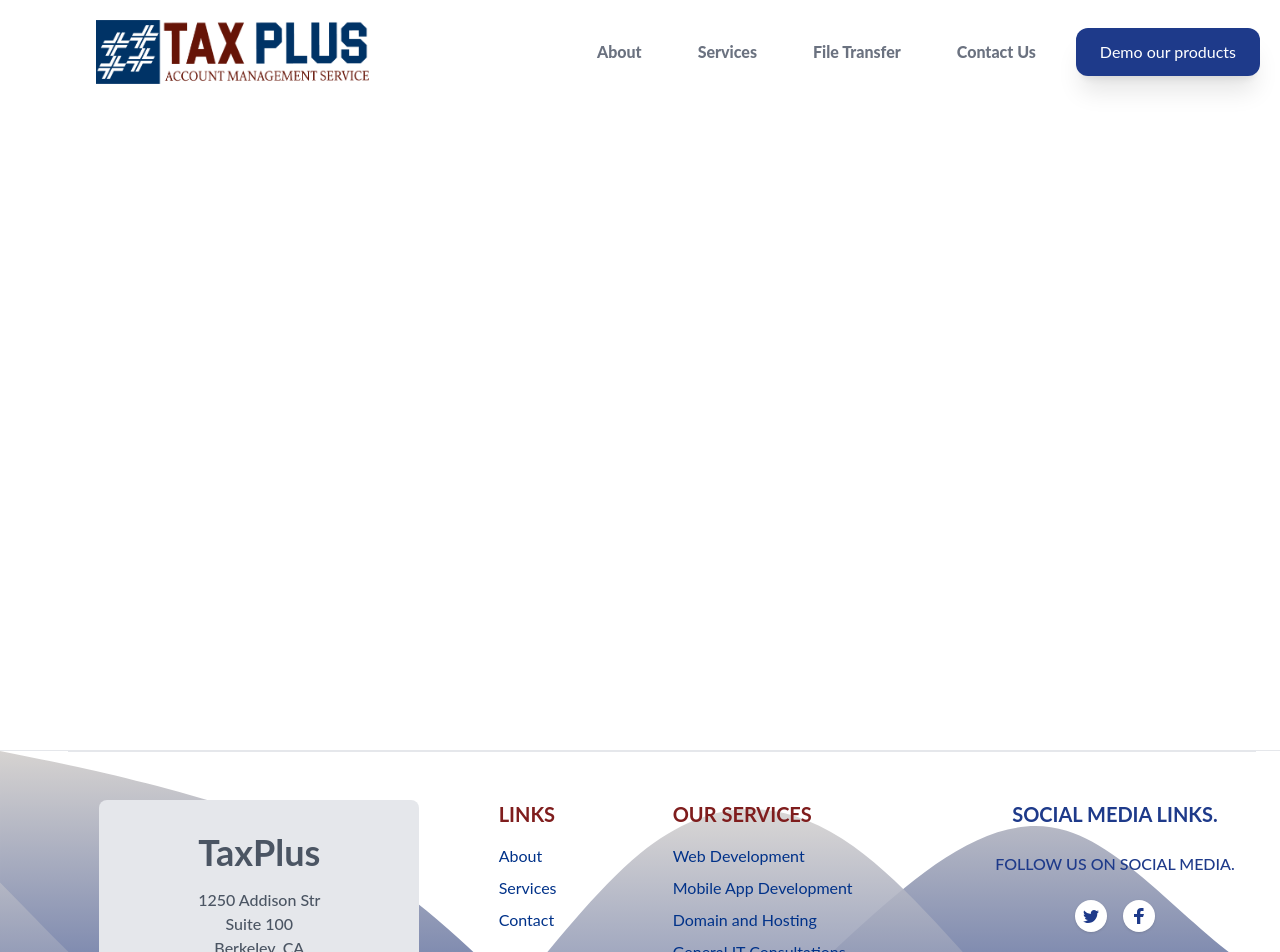
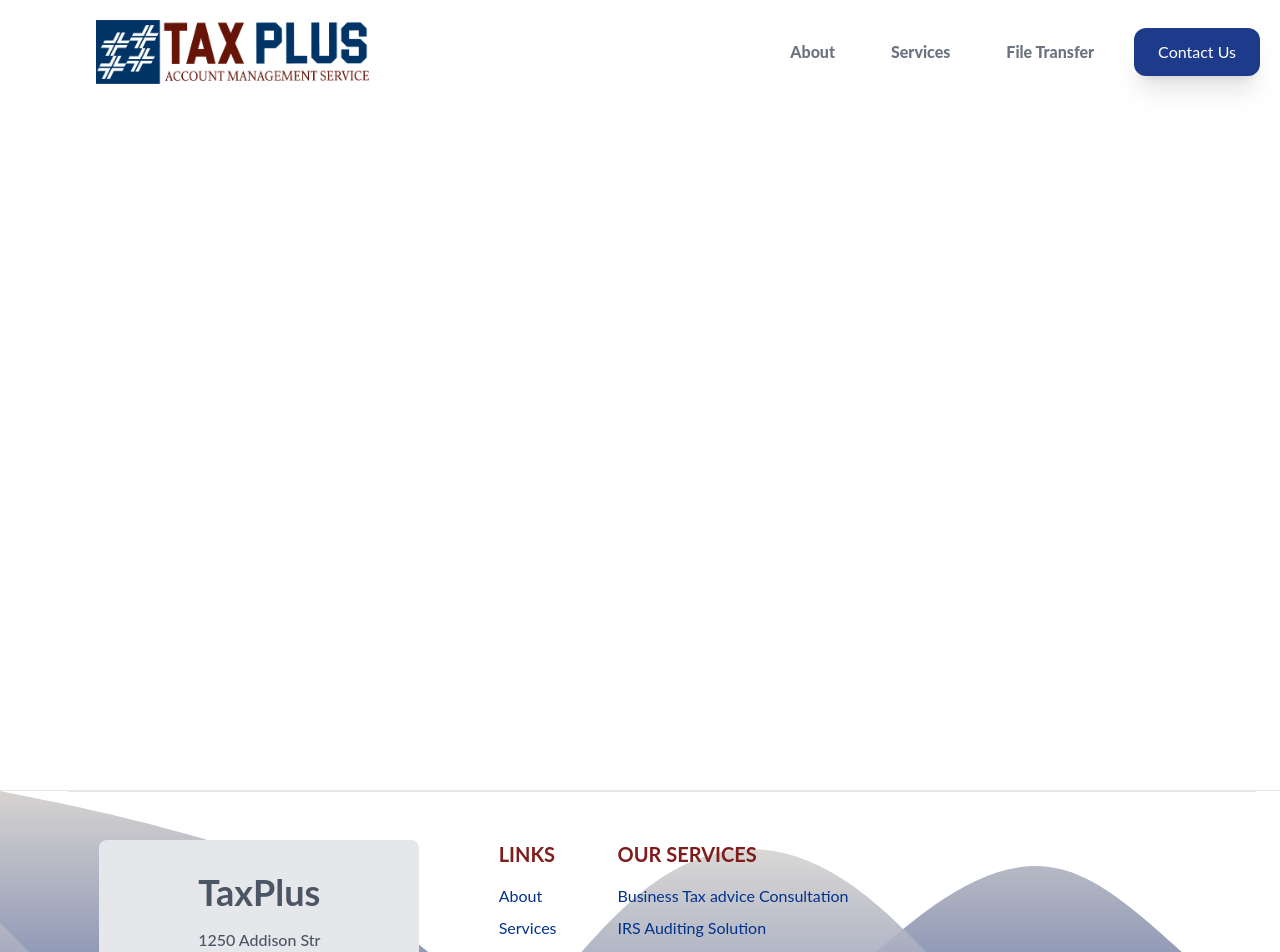
Before and after one commit to craftersol728/Taxplus, a React (Create React App) app: page /contact in a window 1280 px wide. Shown: the top 952 px of the page. Built offline with nearby package versions, Linux system fonts and the light colour scheme.

Commit message:
deleted demo page

```diff
--- a/src/components/Footer.js
+++ b/src/components/Footer.js
@@ -44,49 +44,19 @@ const Footer = () => {
                         <h6 className="text-red-900 text-xl font-bold mb-4">OUR SERVICES</h6>
                         <ul className="text-md">
                         <li className="mb-2">
-                            <Link to="#" className="text-[#013289] hover:text-gray-900 hover:tracking-wider transition duration-250 ease-in-out">Web Development</Link>
+                            <Link to="#" className="text-[#013289] hover:text-gray-900 hover:tracking-wider transition duration-250 ease-in-out">Business Tax advice Consultation</Link>
                         </li>
                         <li className="mb-2">
-                            <Link to="#" className="text-[#013289] hover:text-gray-900 hover:tracking-wider transition duration-250 ease-in-out">Mobile App Development</Link>
+                            <Link to="#" className="text-[#013289] hover:text-gray-900 hover:tracking-wider transition duration-250 ease-in-out">IRS Auditing Solution</Link>
                         </li>
                         <li className="mb-2">
-                            <Link to="#" className="text-[#013289] hover:text-gray-900 hover:tracking-wider transition duration-250 ease-in-out">Domain and Hosting</Link>
+                            <Link to="#" className="text-[#013289] hover:text-gray-900 hover:tracking-wider transition duration-250 ease-in-out">Payroll Management</Link>
                         </li>
                         <li className="mb-2">
-                            <Link to="#" className="text-[#013289] hover:text-gray-900 hover:tracking-wider transition duration-250 ease-in-out">General IT Consultations</Link>
+                            <Link to="#" className="text-[#013289] hover:text-gray-900 hover:tracking-wider transition duration-250 ease-in-out">Comprehensive Tax Preparation, Planning</Link>
                         </li>
                         </ul>
                     </div>
-
-                    {/* 4th block */}
-                    <div className="col-span-12 text-center mx-auto lg:col-span-3 font-bold uppercase text-blue-900">
-                        <div className="text-xl mb-6">
-                            Social Media Links.
-                        </div>
-
-                                <div className="text-md font-medium mb-6">
-                                    Follow us on social media.
-                                </div>
-                        <div className="mx-auto text-center mt-2">
-                                <ul className="flex justify-center mb-4 md:mb-0">
-                                    <li>
-                                        <Link to="#" className="flex justify-center items-center text-blue-900 hover:text-gray-500 bg-white hover:bg-white-100 rounded-full shadow transition duration-150 ease-in-out" aria-label="Twitter">
-                                        <svg className="w-8 h-8 fill-current" viewBox="0 0 32 32" xmlns="http://www.w3.org/2000/svg">
-                                            <path d="M24 11.5c-.6.3-1.2.4-1.9.5.7-.4 1.2-1 1.4-1.8-.6.4-1.3.6-2.1.8-.6-.6-1.5-1-2.4-1-1.7 0-3.2 1.5-3.2 3.3 0 .3 0 .5.1.7-2.7-.1-5.2-1.4-6.8-3.4-.3.5-.4 1-.4 1.7 0 1.1.6 2.1 1.5 2.7-.5 0-1-.2-1.5-.4 0 1.6 1.1 2.9 2.6 3.2-.3.1-.6.1-.9.1-.2 0-.4 0-.6-.1.4 1.3 1.6 2.3 3.1 2.3-1.1.9-2.5 1.4-4.1 1.4H8c1.5.9 3.2 1.5 5 1.5 6 0 9.3-5 9.3-9.3v-.4c.7-.5 1.3-1.1 1.7-1.8z" />
-                                        </svg>
-                                        </Link>
-                                    </li>
-                                    <li className="ml-4">
-                                        <Link to="#" className="flex justify-center items-center text-blue-900 hover:text-gray-500 bg-white hover:bg-white-100 rounded-full shadow transition duration-150 ease-in-out" aria-label="Facebook">
-                                        <svg className="w-8 h-8 fill-current" viewBox="0 0 32 32" xmlns="http://www.w3.org/2000/svg">
-                                            <path d="M14.023 24L14 17h-3v-3h3v-2c0-2.7 1.672-4 4.08-4 1.153 0 2.144.086 2.433.124v2.821h-1.67c-1.31 0-1.563.623-1.563 1.536V14H21l-1 3h-2.72v7h-3.257z" />
-                                        </svg>
-                                        </Link>
-                                    </li>
-                                </ul>
-                            </div>
-                    </div>
-
                     </div>
 
                     <div className="flex flex-wrap items-center md:justify-between justify-center mx-auto px-4">
--- a/src/components/Navbar/NavLinks.js
+++ b/src/components/Navbar/NavLinks.js
@@ -13,11 +13,9 @@ const NavLinks = () => {
             </HashLink>
             <a className="px-4 font-extrabold text-gray-500 hover:text-blue-900" href="https://exchange.leapfile.com/fts/drop/custom/Index.jsp">File Transfer</a>
 
-            <HashLink className="px-4 font-extrabold text-gray-500 hover:text-blue-900" to="/contact">
+
+            <Link className="text-white bg-blue-900 hover:bg-blue-800 inline-flex items-center justify-center w-auto px-6 py-3 shadow-xl rounded-xl" smooth to="/contact">
                 Contact Us
-            </HashLink>
-            <Link className="text-white bg-blue-900 hover:bg-blue-800 inline-flex items-center justify-center w-auto px-6 py-3 shadow-xl rounded-xl" smooth to="/get-demo">
-                Demo our products
             </Link>
         </>
     )
--- a/src/pages/Contact.js
+++ b/src/pages/Contact.js
@@ -87,7 +87,7 @@ const Contact = () => {
 
                     <div className="w-full bg-white p-8 my-4 md:px-12 lg:w-9/12 lg:pl-20 lg:pr-40 mr-auto rounded-2xl shadow-2xl">
                         <div className="flex">
-                            <h1 className="font-bold text-center lg:text-left text-blue-900 uppercase text-4xl">Send us a message</h1>
+                            <h1 className="font-bold text-center lg:text-left text-blue-900 uppercase text-4xl">Send us a message Prefer email</h1>
                         </div>
                         <div className="grid grid-cols-1 gap-5 md:grid-cols-2 mt-5">
                                 <div>
```
